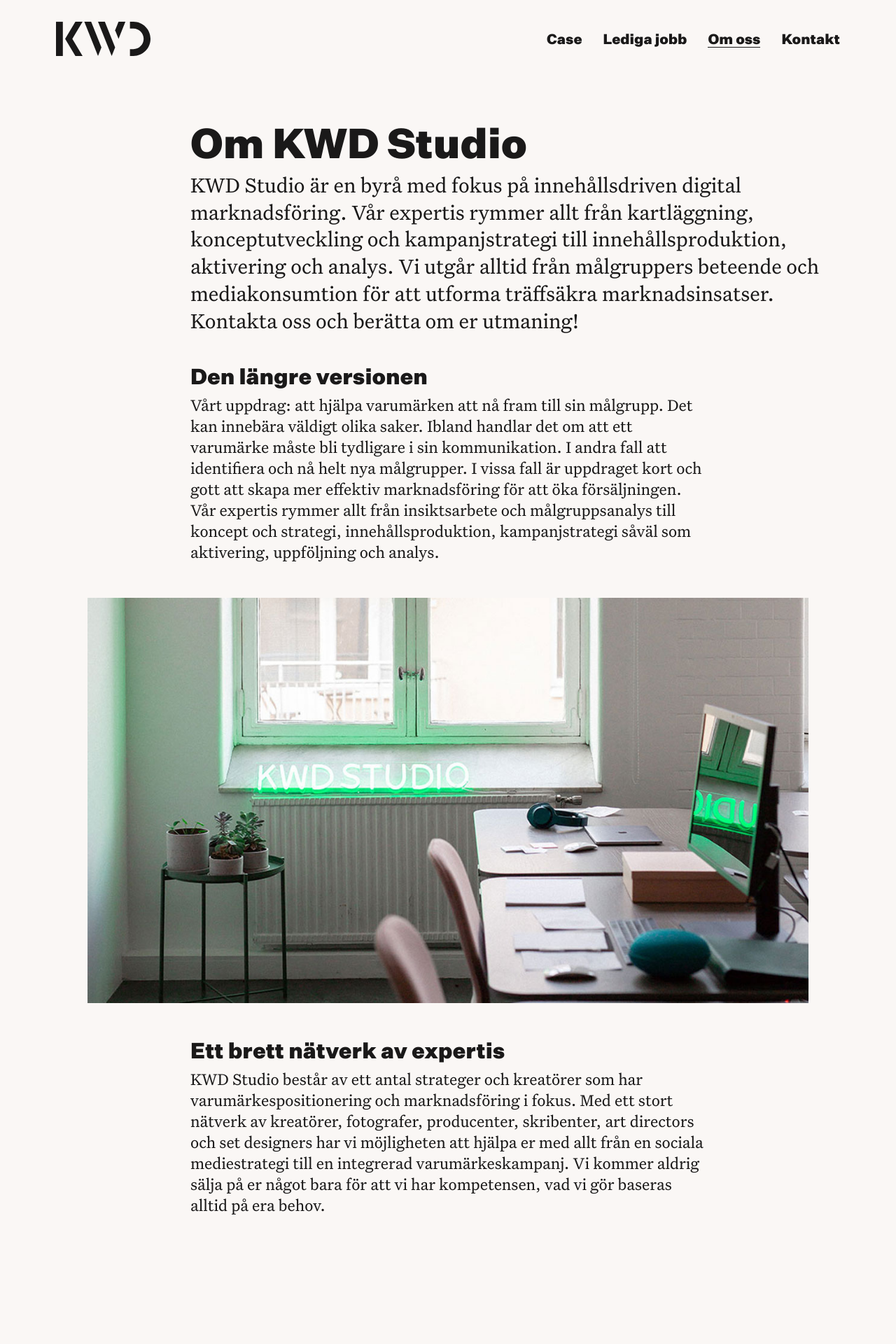
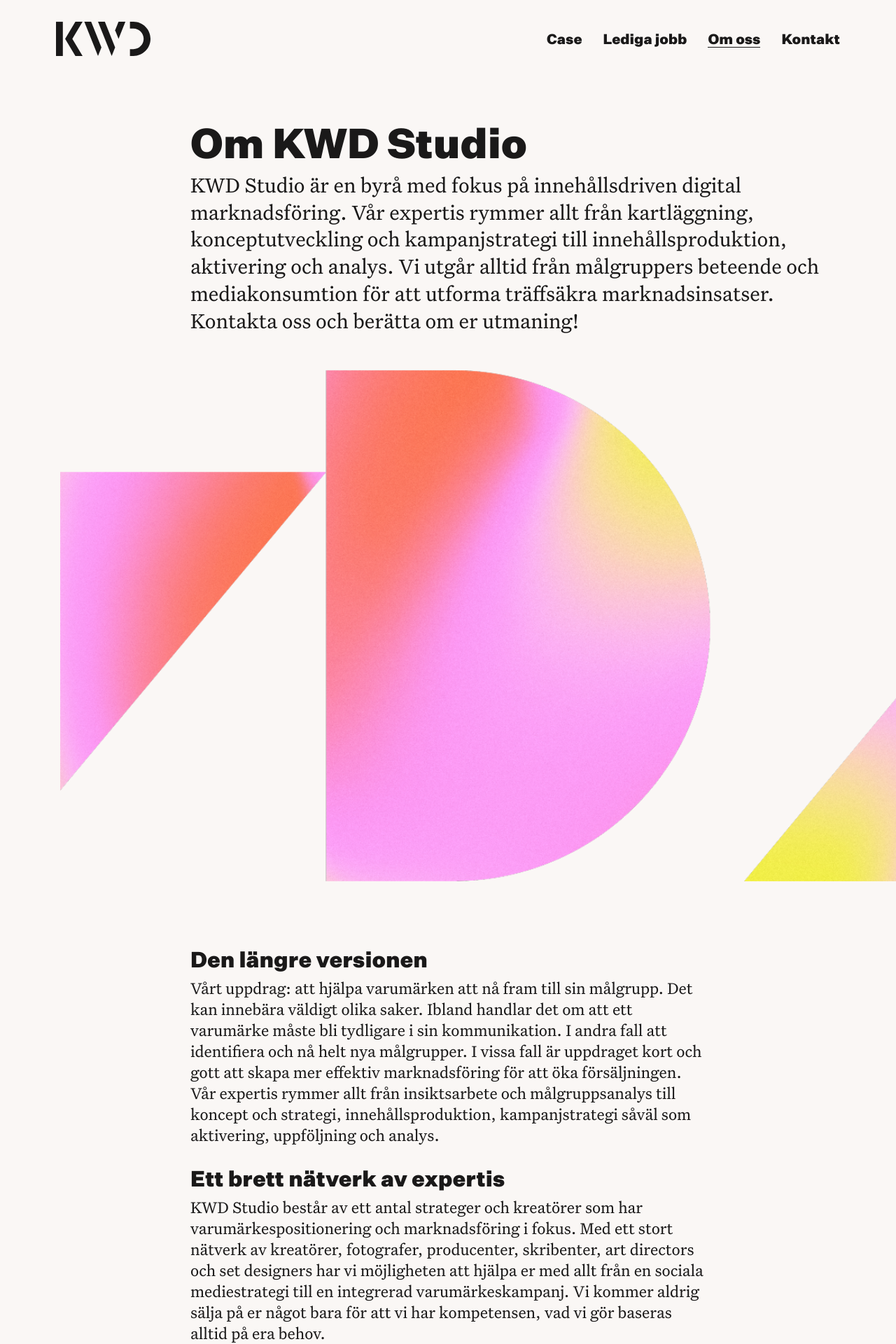
Before and after one commit to kwdstudio/kwdstudio.github.io, a Jekyll site: the page built from om-oss.html, in a window 1280 px wide. Shown: the top 1920 px of the page at 70% size. Built offline with Jekyll 4.4.1, drawn with Linux system fonts in a browser that asks for light colours.

Commit message:
image update

```diff
--- a/om-oss.html
+++ b/om-oss.html
@@ -16,6 +16,10 @@ redirect_from:
         <h1 class="ContentHead-heading">Om KWD Studio</h1>
 
         <div class="ContentHead-lead"><p>KWD Studio är en byrå med fokus på innehållsdriven digital marknadsföring. Vår expertis rymmer allt från kartläggning, konceptutveckling och kampanjstrategi till innehållsproduktion, aktivering och analys. Vi utgår alltid från målgruppers beteende och mediakonsumtion för att utforma träffsäkra marknadsinsatser. Kontakta oss och berätta om er utmaning!
+  {%
+        include page_image.html
+        src="/images/pages/form.png"
+      %}
 
 </p></div>
       </div>
@@ -28,10 +32,6 @@ redirect_from:
       <h2>Den längre versionen </h2>
       <p>Vårt uppdrag: att hjälpa varumärken att nå fram till sin målgrupp. Det kan innebära väldigt olika saker. Ibland handlar det om att ett varumärke måste bli tydligare i sin kommunikation. I andra fall att identifiera och nå helt nya målgrupper. I vissa fall är uppdraget kort och gott att skapa mer effektiv marknadsföring för att öka försäljningen. Vår expertis rymmer allt från insiktsarbete och målgruppsanalys till koncept och strategi, innehållsproduktion, kampanjstrategi såväl som aktivering, uppföljning och analys.</p>
 
-      {%
-        include page_image.html
-        src="/images/pages/office.jpg"
-      %}
 
       <h2>Ett brett nätverk av expertis</h2>
       <p>KWD Studio består av ett antal strateger och kreatörer som har varumärkespositionering och marknadsföring i fokus. Med ett stort nätverk av kreatörer, fotografer, producenter, skribenter, art directors och set designers har vi möjligheten att hjälpa er med allt från en sociala mediestrategi till en integrerad varumärkeskampanj. Vi kommer aldrig sälja på er något bara för att vi har kompetensen, vad vi gör baseras alltid på era behov.</p>
```
Also changed, not shown: images/pages/form.jpg (added), images/pages/form.png (added), 1 other file.
